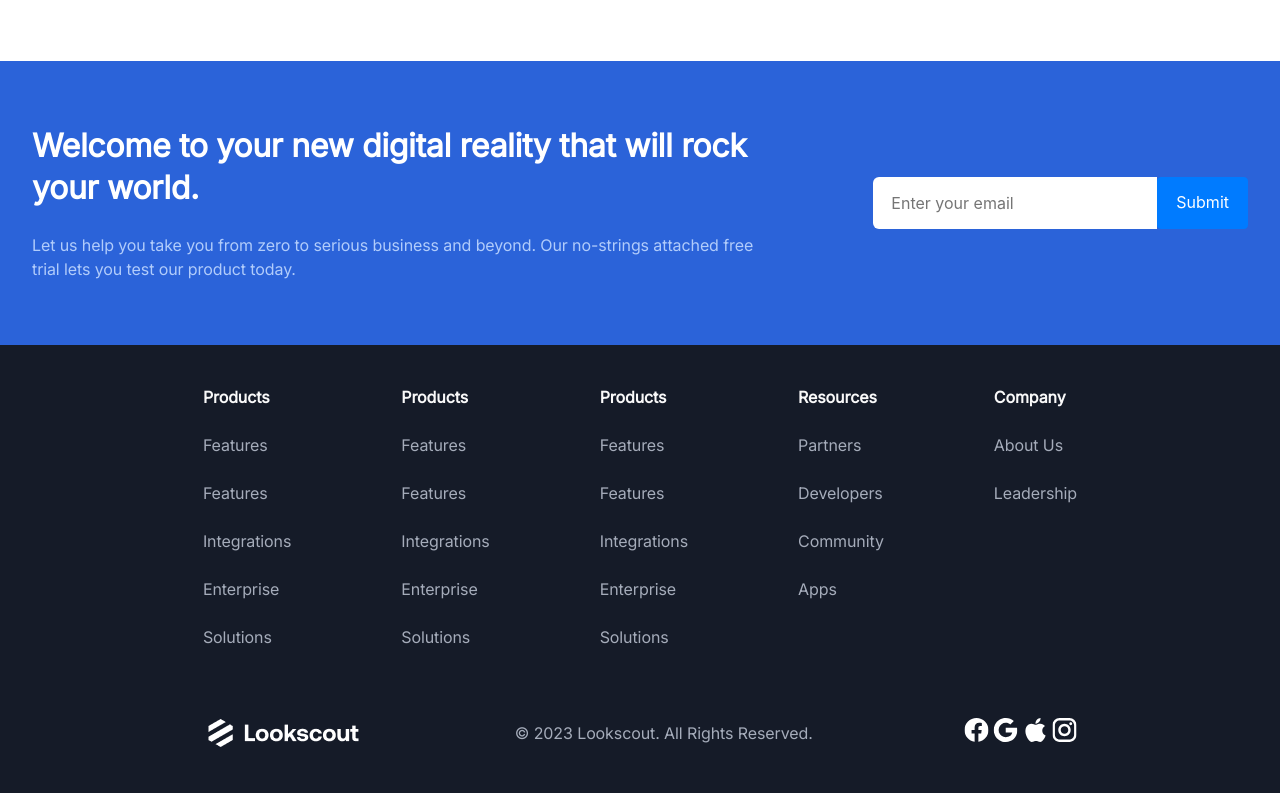
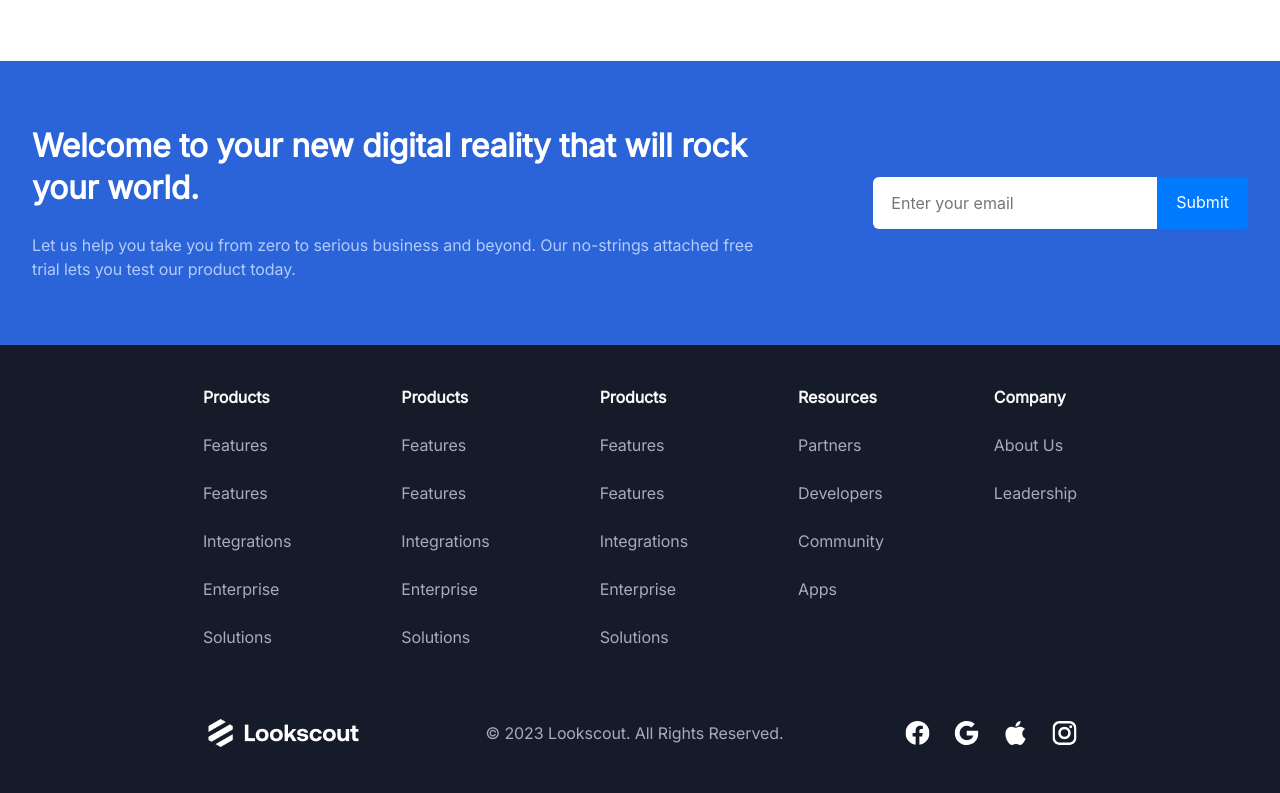
Before and after one commit to afnan-hashmi/Responsive-UI-Task, a plain HTML site: page index.html in a window 1280 px wide. Shown: the part 4689-5482 px from the top of the page. Drawn offline with nearby package versions, Linux system fonts and the light colour scheme.

Commit message:
fotter altered again and navbar adjusted again again again

```diff
--- a/index.css
+++ b/index.css
@@ -13,6 +13,11 @@
     gap: 10px;
     align-self: stretch;
     border-bottom: 1px solid var(--gray-300, #2E3545);
+}
+.social-icons-footer{
+    display: flex;
+align-items: flex-start;
+gap: 24px;
 }
 .nav-link{
     font-family: Inter;
--- a/index.html
+++ b/index.html
@@ -840,7 +840,9 @@
       </div>
     </div>
 
-    <footer class="footer-div">
+    <!-- <div class="d-flex justify-content-center"> -->
+
+    <div class="footer-div">
       <div class="links">
         <div class="horizontal-container horizontal-container-links row">
 
@@ -951,7 +953,7 @@
         <div class="content content-footer">
           <img src="Company Logo.png">
           <a class="links-details">© 2023 Lookscout. All Rights Reserved.</a>
-          <div class="social-icons">
+          <div class="social-icons-footer">
             <svg xmlns="http://www.w3.org/2000/svg" width="25" height="24" viewBox="0 0 25 24" fill="none">
               <g clip-path="url(#clip0_417_26281)">
               <path d="M24.5 12C24.5 5.37258 19.1274 0 12.5 0C5.87258 0 0.5 5.37258 0.5 12C0.5 17.9895 4.8882 22.954 10.625 23.8542V15.4688H7.57812V12H10.625V9.35625C10.625 6.34875 12.4166 4.6875 15.1576 4.6875C16.4701 4.6875 17.8438 4.92188 17.8438 4.92188V7.875H16.3306C14.84 7.875 14.375 8.80008 14.375 9.75V12H17.7031L17.1711 15.4688H14.375V23.8542C20.1118 22.954 24.5 17.9895 24.5 12Z" fill="white"/>
@@ -994,8 +996,8 @@
 
         </div>
       </div>
-    </footer>
-
+    <!-- </div> -->
+  </div>
 
 </body>
 </html>
```
